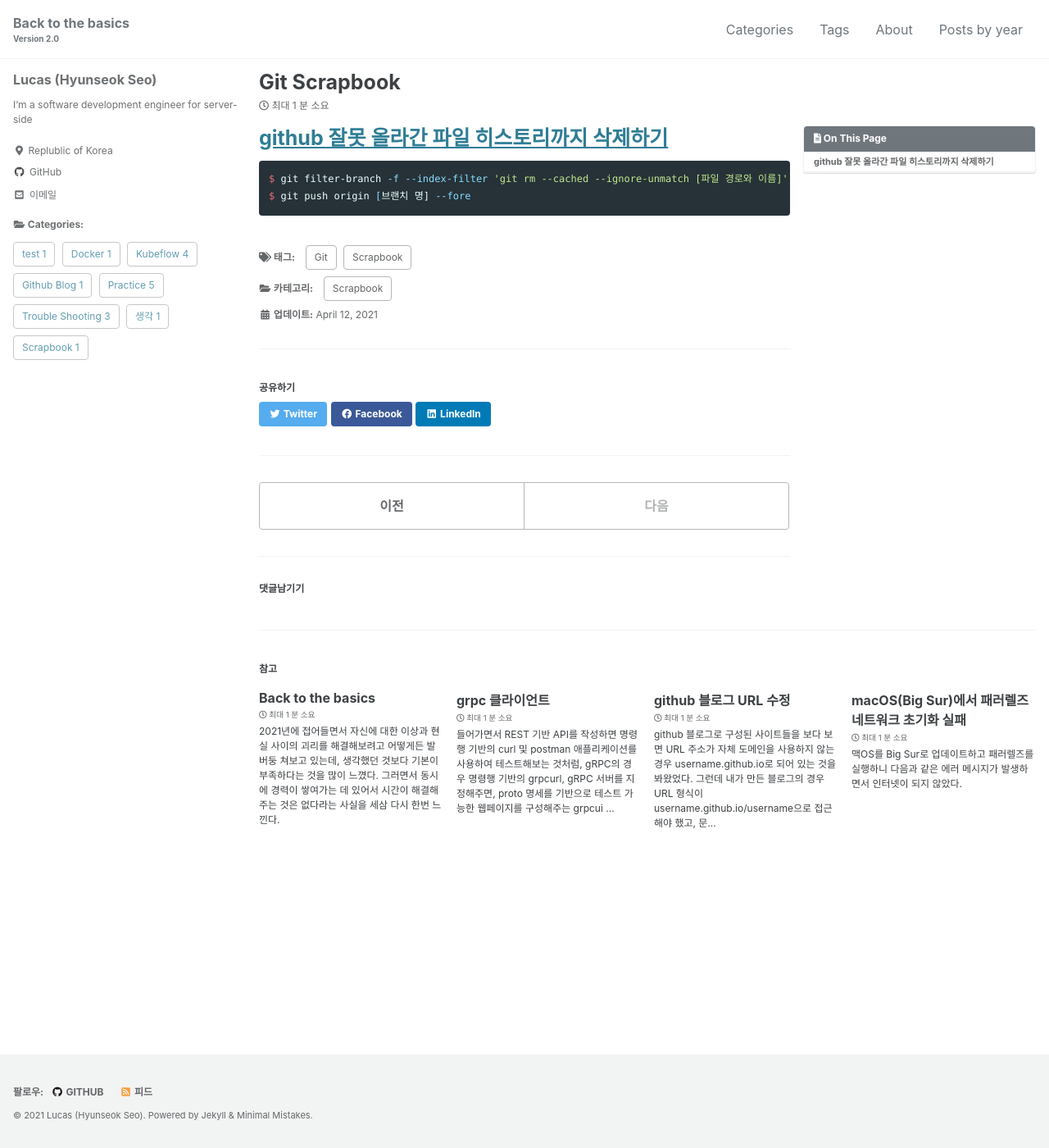
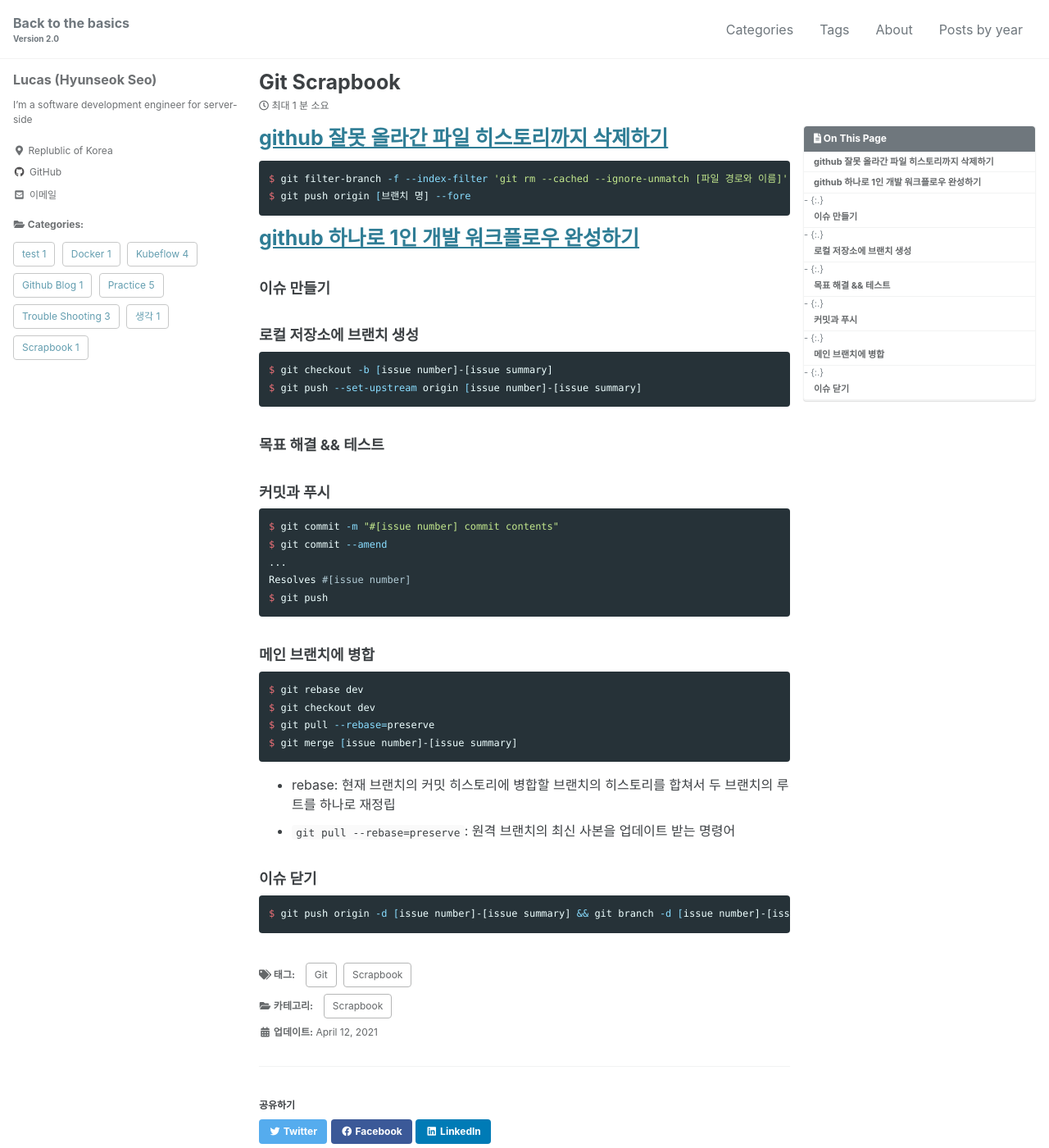
Before and after one commit to lucaseo90/lucaseo90, a Jekyll site: the page built from _posts/2021-04-12-git-scrap-book.md, in a window 1280 px wide and 1400 px high. Shown: the whole window at 82% size. Built offline with Jekyll 4.4.1, drawn with Linux system fonts in a browser that asks for light colours; cached includes are drawn as plain includes; comment, search, counter and statistics services are not loaded.

Commit message:
Update the post for git scrapbook
Scrap the 'github 하나로 1인 개발 워크플로우 완성하기'

````diff
--- a/_posts/2021-04-12-git-scrap-book.md
+++ b/_posts/2021-04-12-git-scrap-book.md
@@ -22,3 +22,39 @@ categories:
 $ git filter-branch -f --index-filter 'git rm --cached --ignore-unmatch [파일 경로와 이름]' --prune-empty -- --all
 $ git push origin [브랜치 명] --fore
 ```
+
+# [github 하나로 1인 개발 워크플로우 완성하기](https://www.huskyhoochu.com/issue-based-version-control-201/)
+
+### 이슈 만들기
+
+### 로컬 저장소에 브랜치 생성
+```shell
+$ git checkout -b [issue number]-[issue summary]
+$ git push --set-upstream origin [issue number]-[issue summary]
+```
+
+### 목표 해결 && 테스트
+
+### 커밋과 푸시
+```shell
+$ git commit -m "#[issue number] commit contents"
+$ git commit --amend
+...
+Resolves #[issue number]
+$ git push
+```
+
+### 메인 브랜치에 병합
+```shell
+$ git rebase dev
+$ git checkout dev
+$ git pull --rebase=preserve
+$ git merge [issue number]-[issue summary]
+```
+* rebase: 현재 브랜치의 커밋 히스토리에 병합할 브랜치의 히스토리를 합쳐서 두 브랜치의 루트를 하나로 재정립
+* `git pull --rebase=preserve`: 원격 브랜치의 최신 사본을 업데이트 받는 명령어
+
+### 이슈 닫기
+```shell
+$ git push origin -d [issue number]-[issue summary] && git branch -d [issue number]-[issue summary]
+```
````
